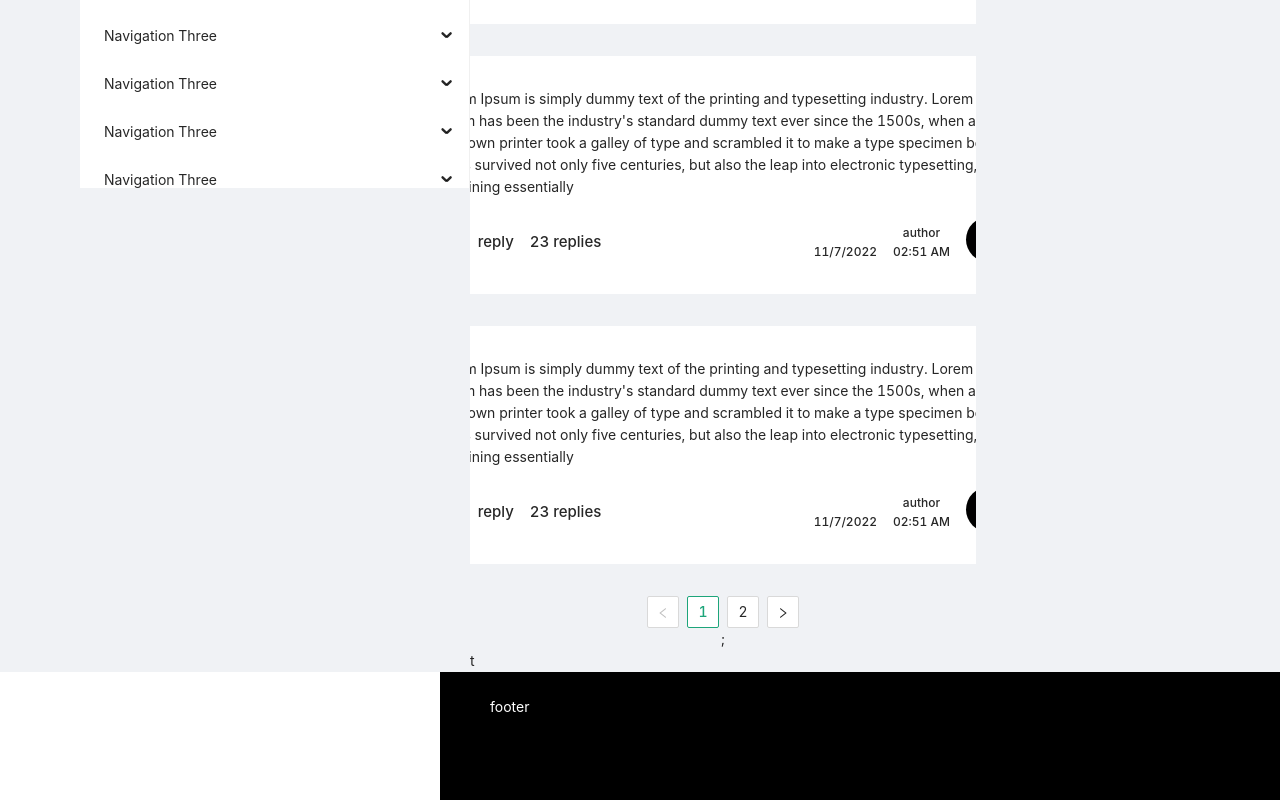
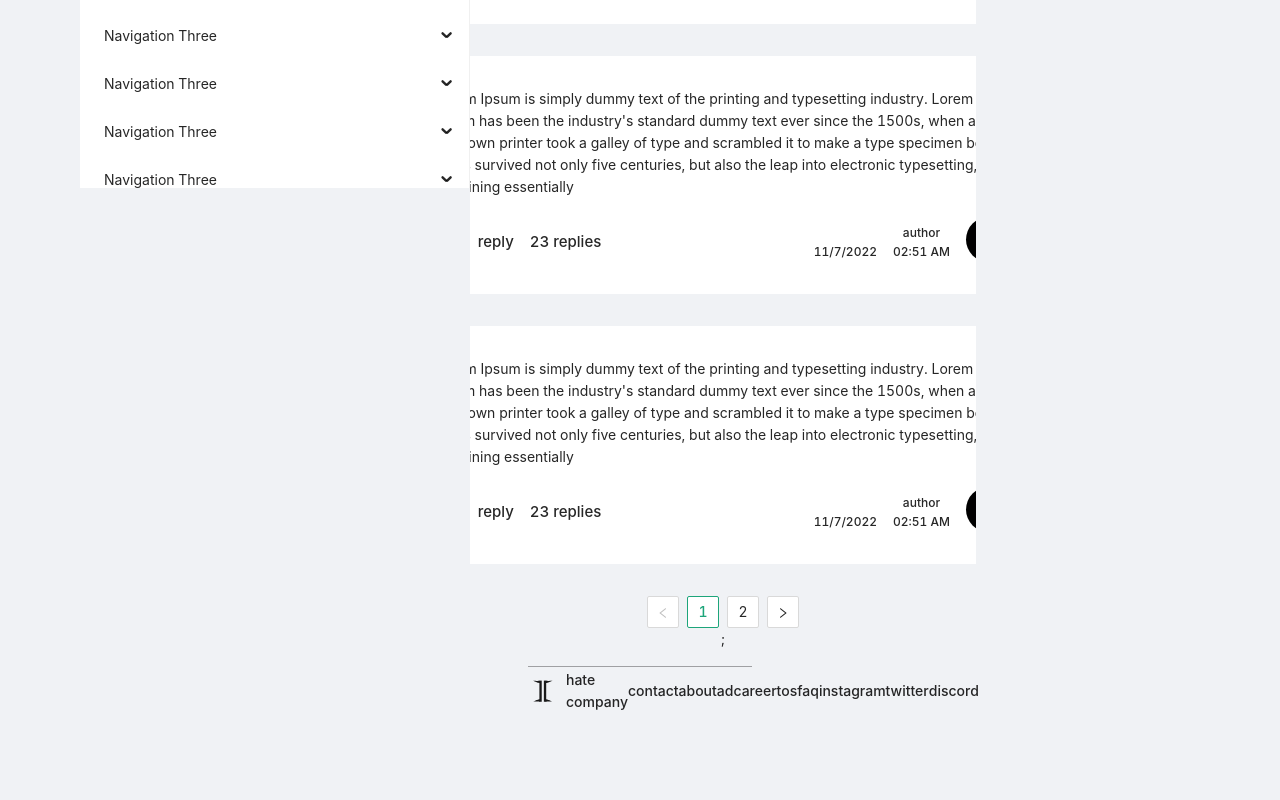
Before and after one commit to HATE-Company/Clone-Dictionary, a React (Create React App) app: page / in a window 1280 px wide. Shown: the part 740-1540 px from the top of the page. After the commit the page ends 1455 px from the top, so only its background shows below. Built offline with nearby package versions, Linux system fonts and the light colour scheme; grey boxes are pictures that could not be loaded.

Commit message:
-footer design template

```diff
--- a/src/App.js
+++ b/src/App.js
@@ -7,6 +7,7 @@ import { TopHeader, BottomHeader } from "./components/Header";
 import Home from './pages/Home';
 import Sidebar from "./components/Sidebar/Sidebar";
 import Leaderboard from "./components/Leaderboard/Leaderboard";
+import Footerr from "./components/Footer/Footer";
 
 const { Header, Content, Sider, Footer } = Layout;
 
@@ -30,10 +31,10 @@ const AppLayout = () => {
         bottom: 0,
         zIndex:123
       }} width={390} ><Sidebar/></Sider>
-        <Content className="content"><Outlet />t</Content>
+        <Content className="content"><Outlet /></Content>
         <Sider width={390} className="right-sidebar"><Leaderboard /></Sider>
       </Layout>
-      <Footer className="footer">footer</Footer>
+      <Footer className="footer"><Footerr /></Footer>
     </Layout>
   )
 }
--- a/src/App.scss
+++ b/src/App.scss
@@ -40,11 +40,18 @@ z-index: 1231;
 }
 
 .footer{
-    background-color: black;
-    color: white;
+    background-color: #f0f2f5;
+    border-top: solid black;
+    border-width: 1px; border-color: rgba(6, 6, 10, 0.349);
     width: auto;
-    height: 8rem;
+    height: 2rem;
+    display: flex;
     position: relative;
     top: 128px;
     margin-left: 440px;
+    margin: 1rem 33rem;
 }
+html{
+    background-color: #f0f2f5;
+
+}
--- a/src/components/Footer/Footer.js
+++ b/src/components/Footer/Footer.js
@@ -1,13 +1,28 @@
 import { Link } from "react-router-dom";
 import "./footer.scss"
-const Footer = () => {
+import logo from "../../assets/H_responsive_logo.svg"
+const Footerr = () => {
   return (
 
     <footer>
-      footer
+
+      <div style={{display:'flex',alignItems:'center'}}>
+      <img src={logo}/>
+      <h1>hate company</h1>
+      </div>
+      <h1>contact</h1>
+      <h1>about</h1>
+      <h1>ad</h1>
+      <h1>career</h1>
+      <h1>tos</h1>
+      <h1>faq</h1>
+
+      <h1>instagram</h1>
+      <h1>twitter</h1>
+      <h1>discord</h1>
     </footer>
 
   );
 };
 
-export default Footer;
+export default Footerr;
--- a/src/components/Footer/footer.scss
+++ b/src/components/Footer/footer.scss
@@ -0,0 +1,18 @@
+footer{
+    display: flex;
+    justify-content: space-around;
+    align-items: center;
+    width: 100%;
+    height: 100%;
+    background-color: #f0f2f5;
+    padding: 1.5rem 0 !important;
+
+    & h1{
+        margin: 0;
+    }
+    & img{
+        height: 30px;
+        margin-right: 0.5rem;
+        filter: brightness(0.1);
+    }
+}
```
Also changed, not shown: src/assets/H_responsive_logo.svg (added).
